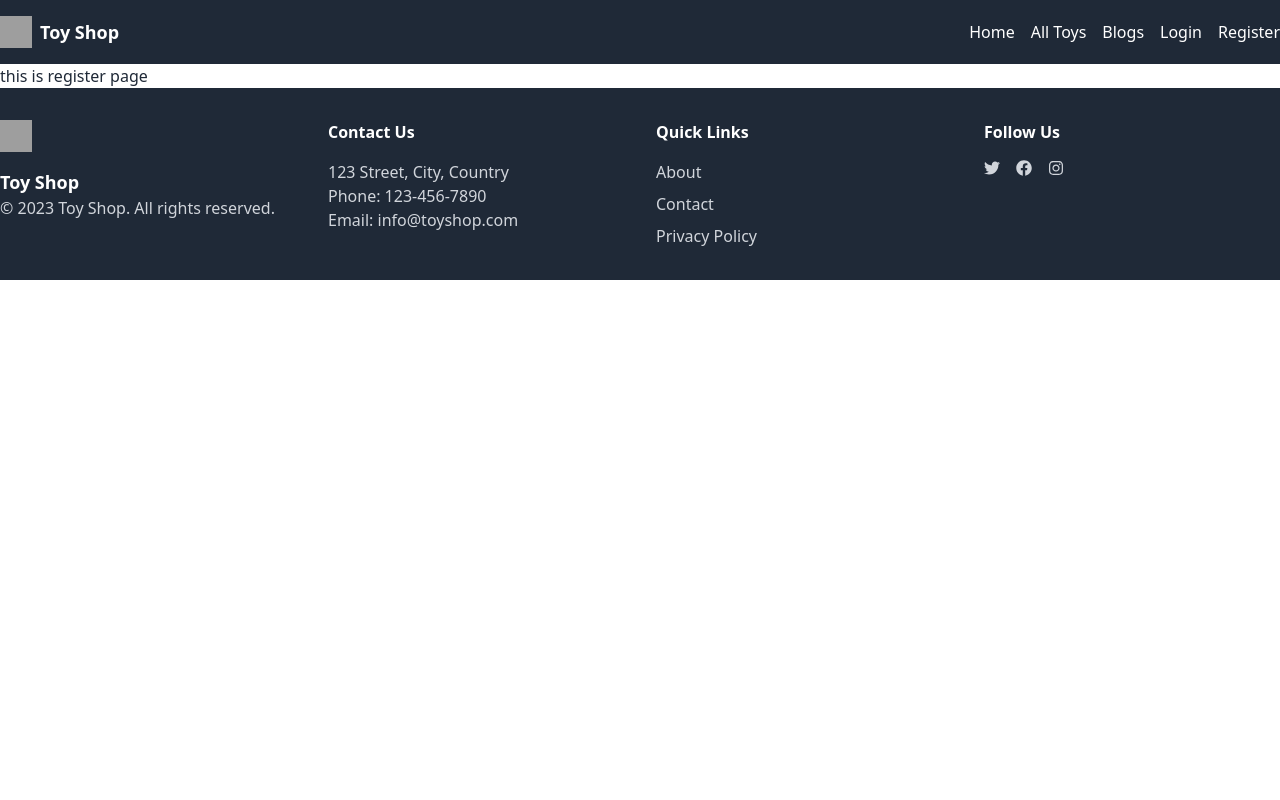
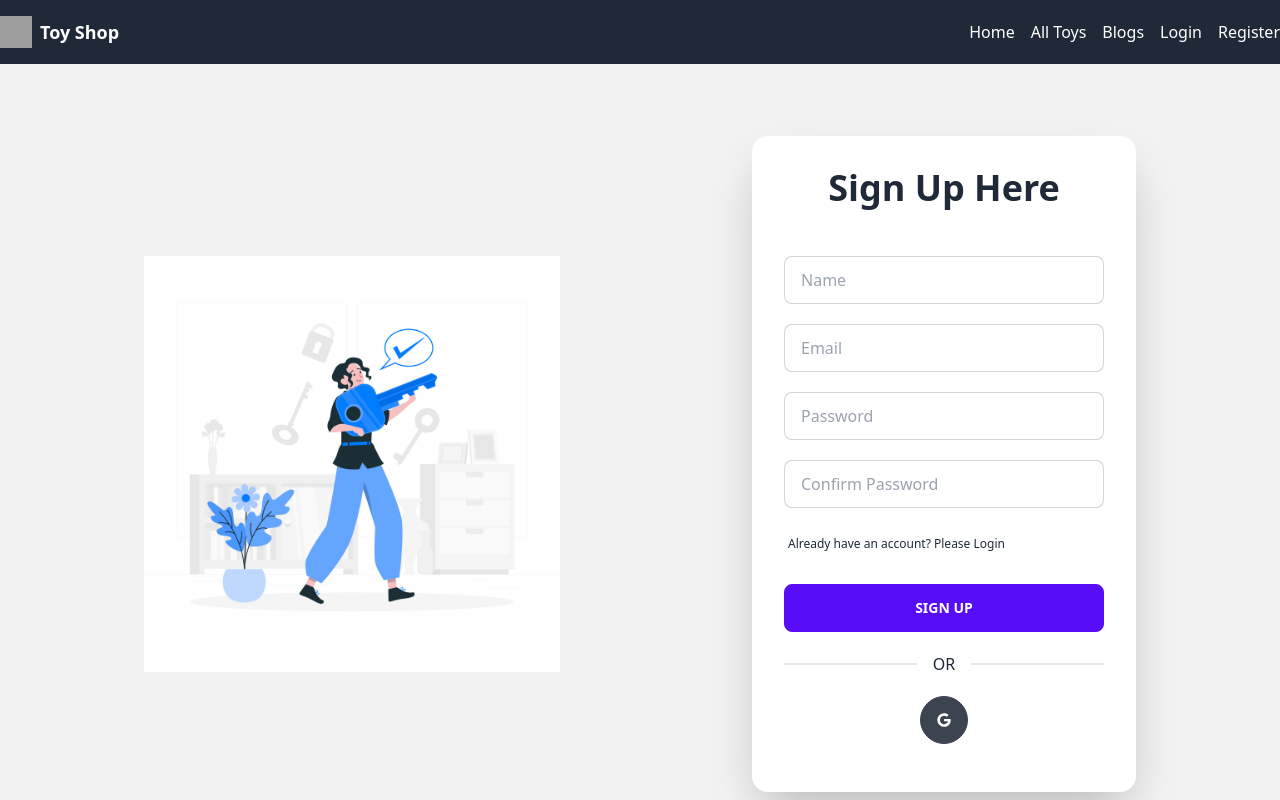
Before and after one commit to adittacse/playland-treasures-toy-shop, a React (Vite) app: page /register in a window 1280 px wide. Shown: the top 800 px of the page. Built offline with nearby package versions, Linux system fonts and the light colour scheme; no server answers; grey boxes are pictures that could not be loaded.

Commit message:
implemented user sign up and google registration

```diff
--- a/src/components/SignUp/SignUp.jsx
+++ b/src/components/SignUp/SignUp.jsx
@@ -1,9 +1,130 @@
-import React from 'react';
+import React, {useContext, useState} from 'react';
+import {Link} from "react-router-dom";
+import {AuthContext} from "../../Providers/AuthProviders.jsx";
+import {updateProfile} from "firebase/auth";
+import img from "../../assets/login.jpg";
+import { FaGoogle } from "react-icons/fa";
 
 const SignUp = () => {
+    const {createUser, googleSignIn, logOut} = useContext(AuthContext);
+    const [success, setSuccess] = useState("");
+    const [error, setError] = useState("");
+    // const img = "https://i.ibb.co/QYXwgWv/5500661.jpg";
+
+    const handleSignUp = (event) => {
+        event.preventDefault();
+        setSuccess("");
+        setError("");
+
+        const form = event.target;
+        const name = form.name.value;
+        const email = form.email.value;
+        const password = form.password.value;
+        const confirmPassword = form.confirmPassword.value;
+
+        if (password !== confirmPassword) {
+            setError("Invalid password");
+            return
+        }
+
+        //validate password
+        if(!/(?=.*[A-Z])/.test(password)) {
+            setError("Please add at least one uppercase");
+            return;
+        } else if (!/(?=.*[0-9].*[0-9])/.test(password)) {
+            setError("Please add at least two numbers");
+            return;
+        } else if (!/(?=.*[!@#$&*])/.test(password)) {
+            setError("Please add a special character in your password");
+            return;
+        } else if (password.length < 6) {
+            setError("Please add at least 6 characters in your password!");
+            return;
+        }
+
+        createUser(email, password)
+            .then(result => {
+                const createdUser = result.user;
+                console.log(createdUser);
+                logOut()
+                    .then( () => {})
+                    .catch(error => {
+                        setError(error.message);
+                    });
+                updateProfile(createdUser, {
+                    displayName: name,
+                })
+                    .then(() => {})
+                    .catch(error => {
+                        setError(error.message);
+                    })
+                setSuccess("User has been successfully created!");
+            })
+            .catch(error => {
+                setError(error.message);
+            })
+    }
+
+    const handleGoogleSignIn = () => {
+        setSuccess("");
+
+        googleSignIn()
+            .then(result => {
+                setError("");
+                const createdUser = result.user;
+                console.log(createdUser);
+                logOut()
+                    .then(() => {})
+                    .catch(error => {
+                        setError(error.message);
+                    });
+                setSuccess("User has been successfully created!");
+            })
+            .catch(error => {
+                setError(error.message);
+            });
+    }
+
     return (
-        <div>
-            <h1>this is register page</h1>
+        <div className="hero min-h-screen bg-base-200">
+            <div className="hero-content flex-col lg:flex-row">
+                <div className="w-1/3 mr-44">
+                    <img src={img} alt="Register Image"/>
+                </div>
+                <div className="card flex-shrink-0 w-full max-w-sm shadow-2xl bg-base-100">
+                    <div className="card-body">
+                        <h1 className="text-4xl font-bold text-center mb-10">Sign Up Here</h1>
+                        <form onSubmit={handleSignUp}>
+                            <div className="form-control mb-5">
+                                <input type="text" name="name" placeholder="Name" className="input input-bordered" required />
+                            </div>
+                            <div className="form-control mb-5">
+                                <input type="email" name="email" placeholder="Email" className="input input-bordered" required />
+                            </div>
+                            <div className="form-control">
+                                <input type="password" name="password" placeholder="Password" className="input input-bordered mb-5" required />
+                                <input type="password" name="confirmPassword" placeholder="Confirm Password" className="input input-bordered" required />
+                                <label className="label mt-5">
+                                    <p className="label-text-alt">Already have an account? <Link to="/login" className="link link-hover">Please Login</Link></p>
+                                </label>
+                            </div>
+                            <div className="form-control mt-6">
+                                <input type="submit" className="btn btn-primary" value="Sign Up"/>
+                            </div>
+                        </form>
+                        <div className="divider">OR</div>
+
+                        <div className="text-center">
+                            <button onClick={handleGoogleSignIn} className="btn btn-circle">
+                                <FaGoogle></FaGoogle>
+                            </button>
+                        </div>
+
+                        <p className="text-success text-center">{success}</p>
+                        <p className="text-warning text-center">{error}</p>
+                    </div>
+                </div>
+            </div>
         </div>
     );
 };
```
Also changed, not shown: src/assets/login.jpg (added).
